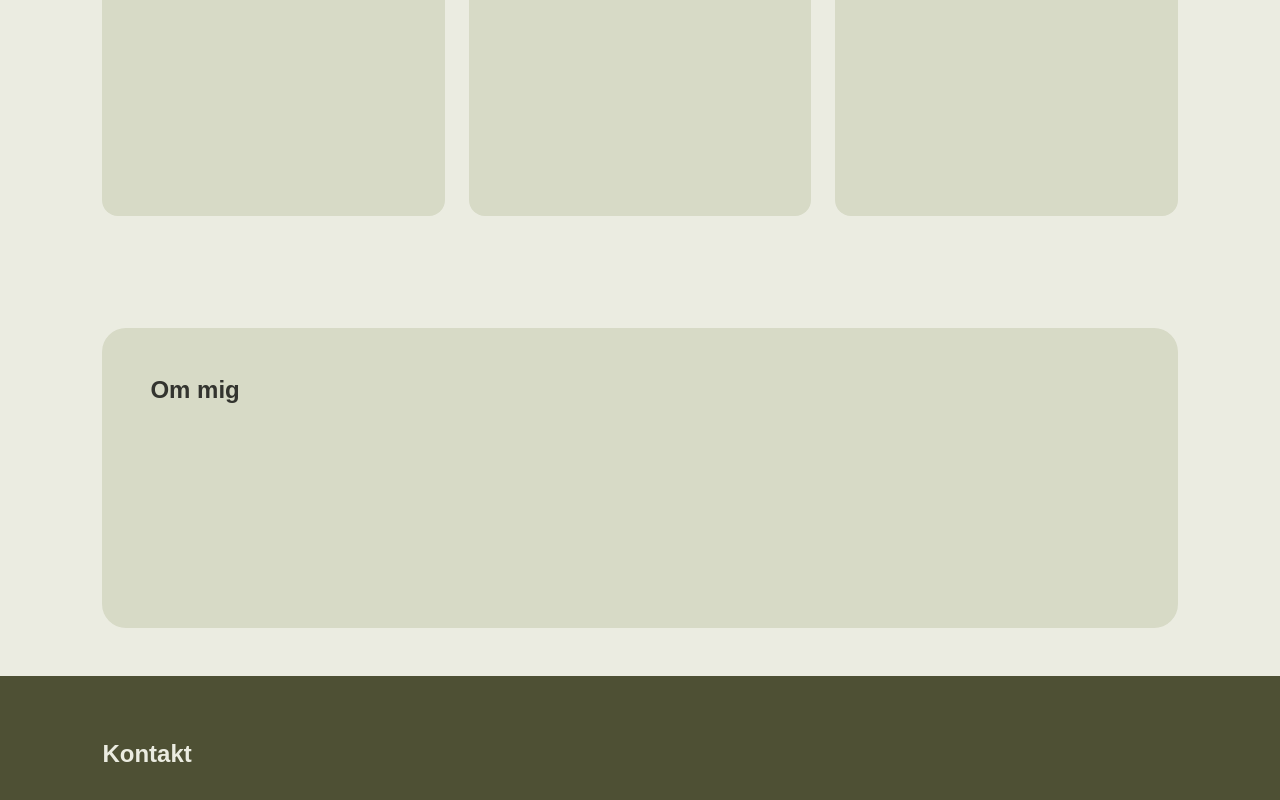
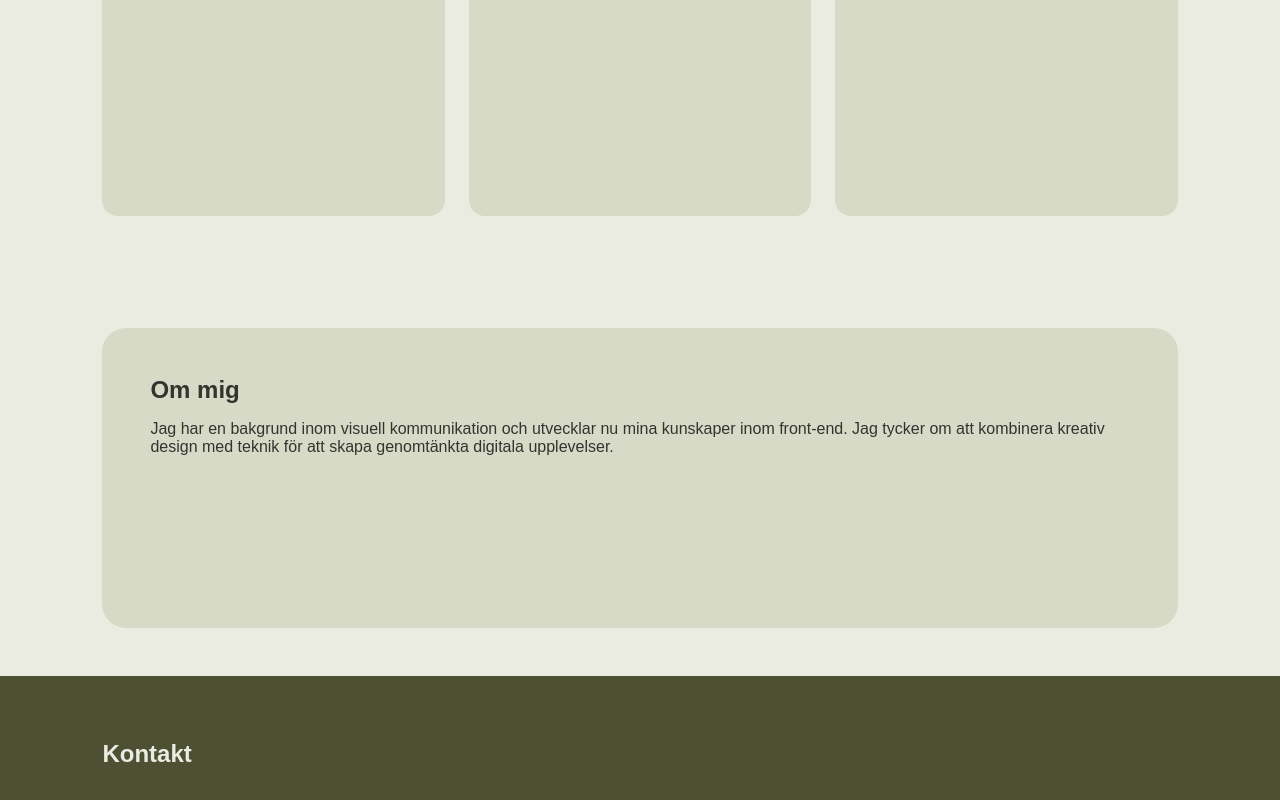
Before and after one commit to Saandrah/Portfolio, a React app: page / in a window 1280 px wide. Shown: the part 1004-1804 px from the top of the page. Built offline with nearby package versions, Linux system fonts and the light colour scheme; the HTML template or start-up script is replaced by a standard one.

Commit message:
Add About section component and integrate into App for improved layout

```diff
--- a/src/App.tsx
+++ b/src/App.tsx
@@ -1,4 +1,6 @@
 import './App.css'
+
+import About from './components/about.tsx'
 import portrait from './assets/sandra-portrait.png'
 
 function App() {
@@ -55,10 +57,7 @@ function App() {
           <div className="project-card"></div>
         </div>
       </section>
-      <section id="om-mig" className="about">
-  <h2>Om mig</h2>
-</section>
-
+   <About />
 <footer className="footer" id="kontakt">
   <h2>Kontakt</h2>
 </footer>
--- a/src/components/about.tsx
+++ b/src/components/about.tsx
@@ -0,0 +1,16 @@
+function About() {
+  return (
+    <section className="about" id="om-mig">
+      <h2>Om mig</h2>
+
+      <p>
+        Jag har en bakgrund inom visuell kommunikation
+        och utvecklar nu mina kunskaper inom front-end.
+        Jag tycker om att kombinera kreativ design med
+        teknik för att skapa genomtänkta digitala upplevelser.
+      </p>
+    </section>
+  );
+}
+
+export default About;
```
